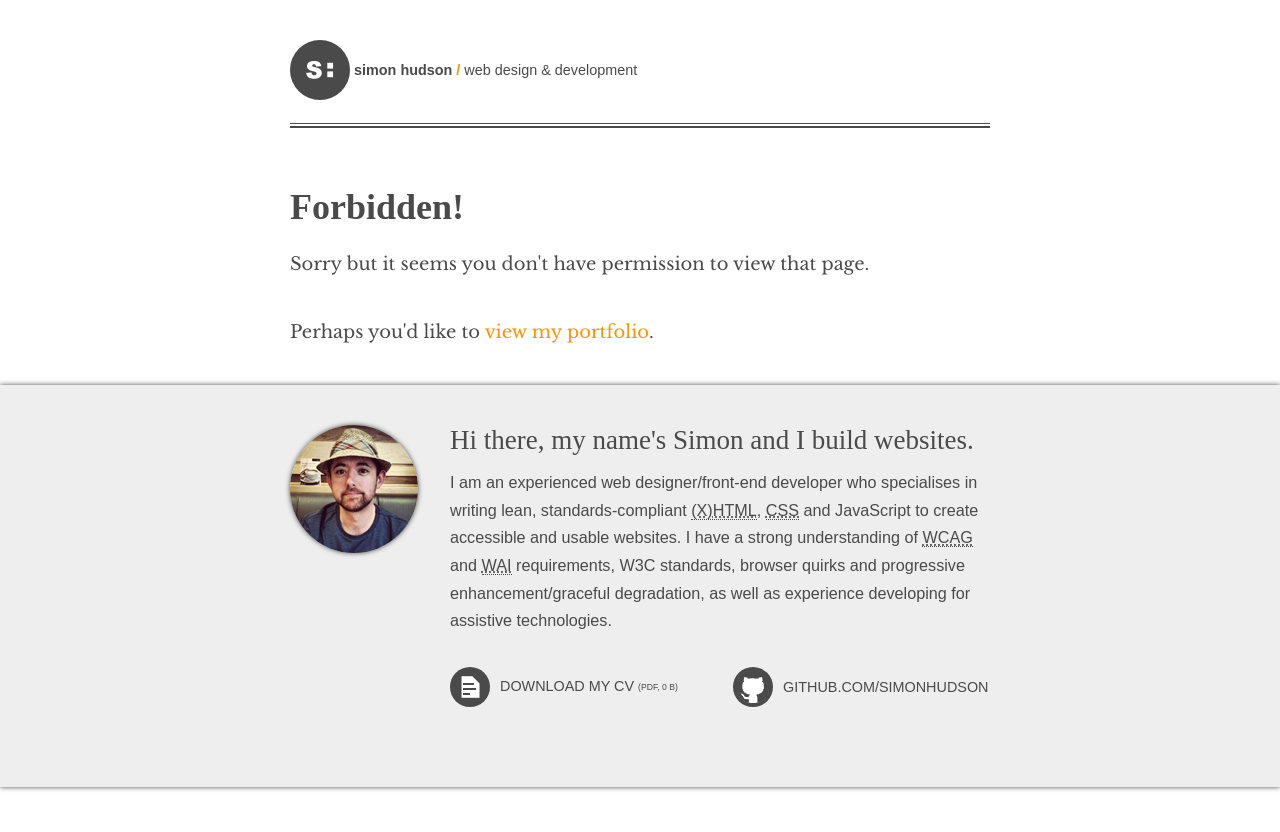
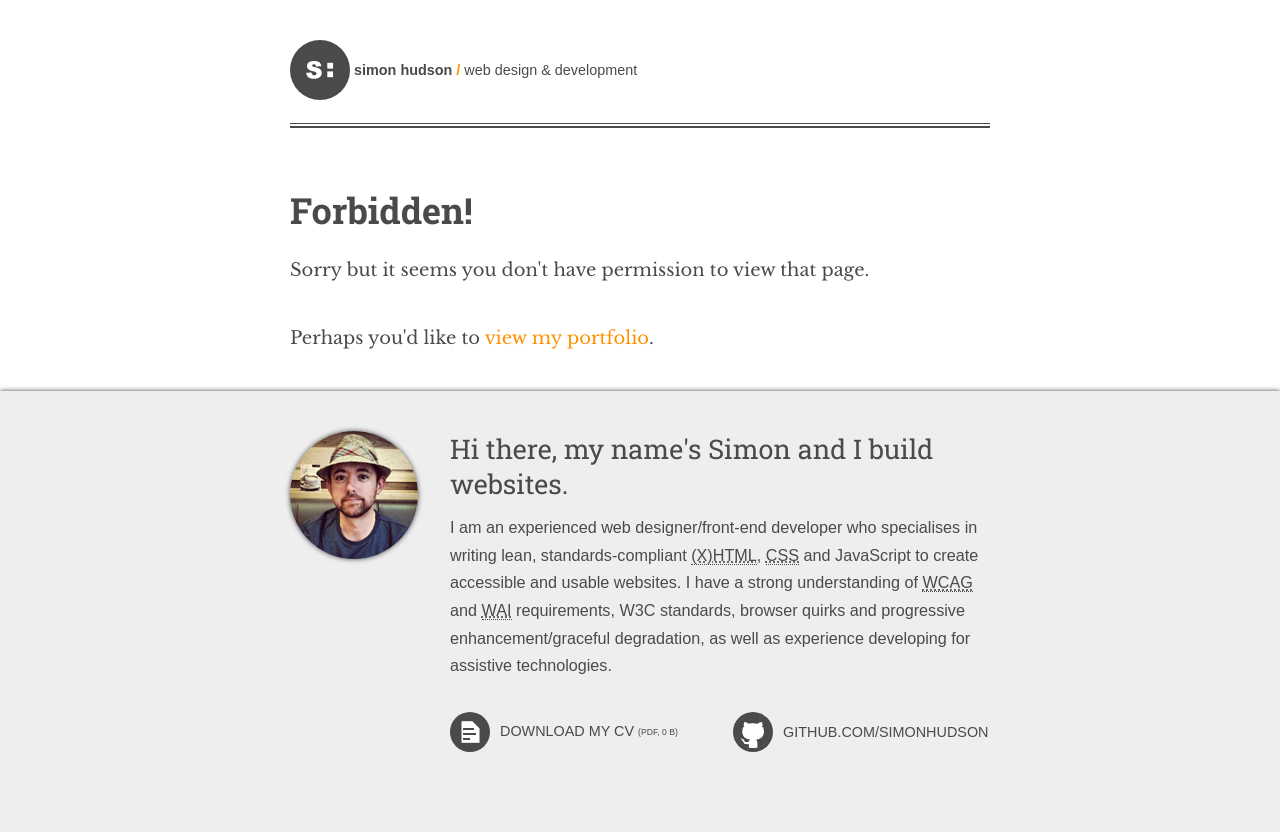
Before and after one commit to simonhudson/heyhudson.com, a PHP site: page /403.php in a window 1280 px wide. Before the commit the page ends 791 px from the top, so only its background shows below. Run offline with PHP 8.4, Linux system fonts and the light colour scheme.

Commit message:
Reinstate Google Fonts for Roboto

```diff
--- a/includes/tmp_precontent.inc.php
+++ b/includes/tmp_precontent.inc.php
@@ -17,6 +17,7 @@ function formatBytes($size) {
 <meta name="viewport" content="width=device-width, initial-scale=1.0" />
 <title><?php echo $siteTitle; ?></title>
 <link href="<?php echo $sitePath['css']; ?>styles<?php if ($environment !== 'development') { ?>.min<?php } ?>.css" media="all" rel="stylesheet" type="text/css" />
+<link href="http://fonts.googleapis.com/css?family=Roboto+Slab:400,700" rel="stylesheet" type="text/css">
 </head>
 <body>
 <?php if ($enableAccessLinks) { ?>
```
